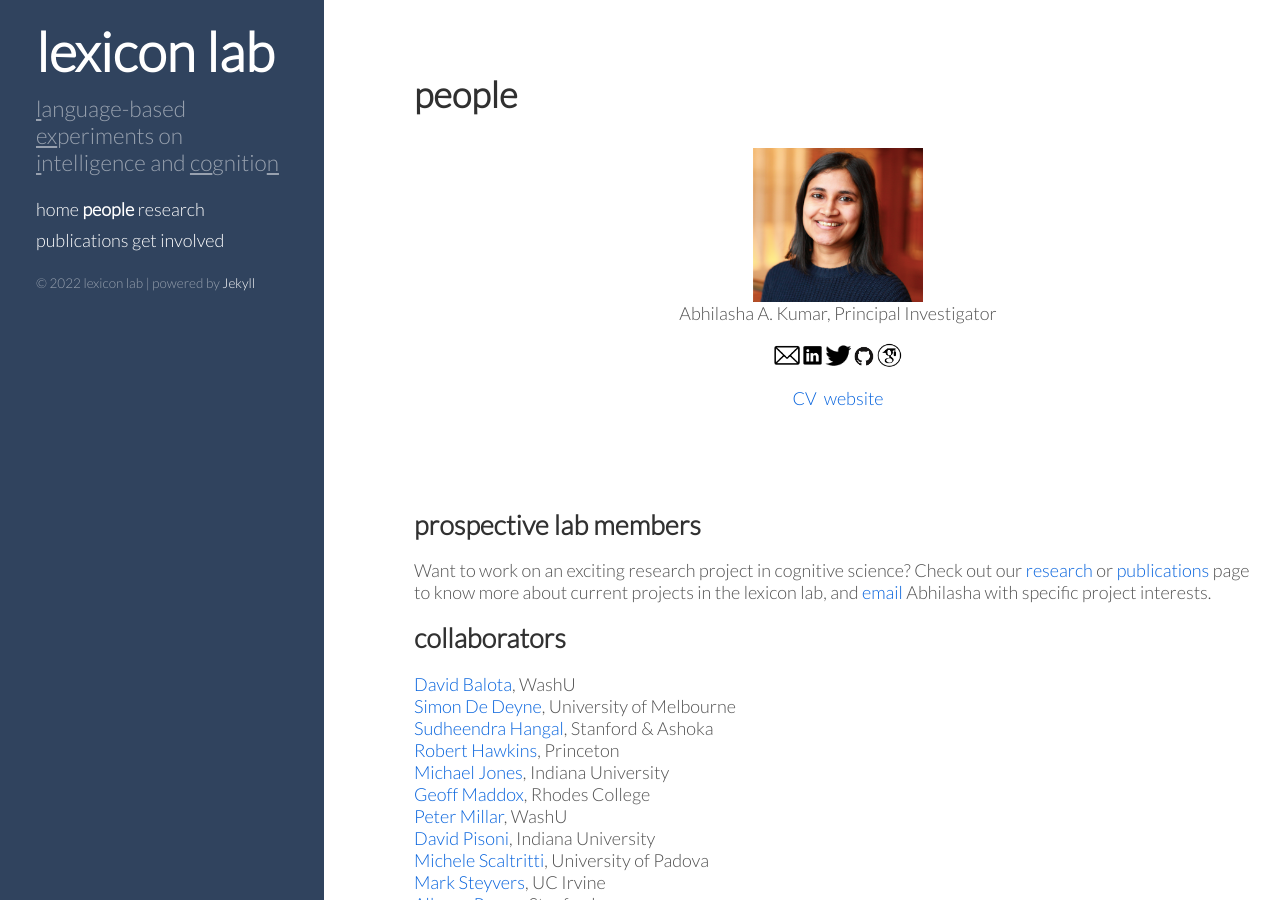
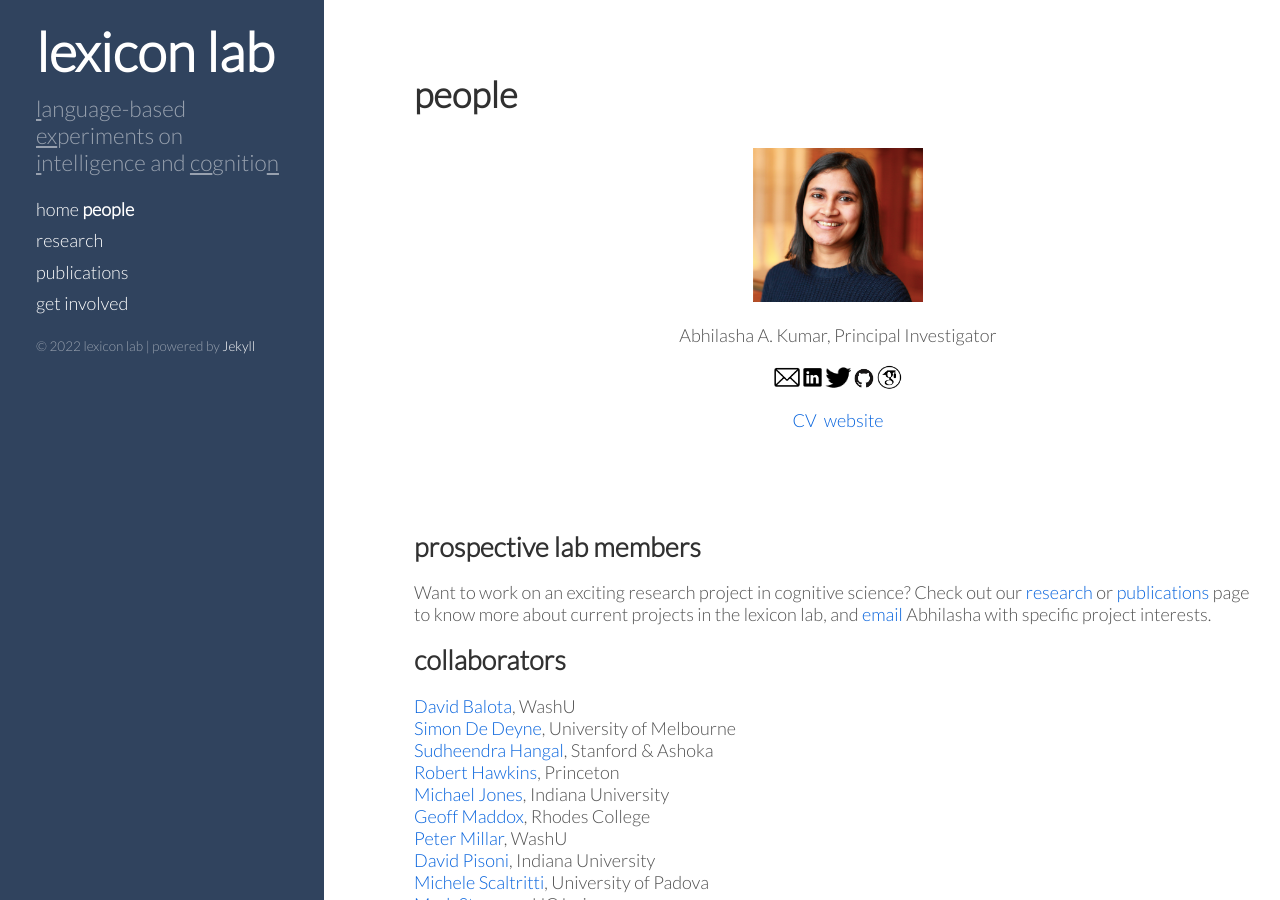
Before and after one commit to thelexiconlab/thelexiconlab.github.io, a Jekyll site: the page built from people.html, in a window 1280 px wide and 900 px high. Built offline with Jekyll 4.4.1, drawn with Linux system fonts in a browser that asks for light colours; Markdown is read by kramdown in place of the engine named in the settings.

Commit message:
fixed sidebar

```diff
--- a/_includes/sidebar.html
+++ b/_includes/sidebar.html
@@ -21,7 +21,7 @@
       {% for node in pages_list %}
         {% if node.title != null %}
           {% if node.layout == "page" %}
-            <a class="sidebar-nav-item{% if page.url == node.url %} active{% endif %}" href="{{ node.url }}">{{ node.title }}</a>
+            <a class="sidebar-nav-item{% if page.url == node.url %} active{% endif %}" href="{{ node.url }}">{{ node.title }}</a><br>
           {% endif %}
         {% endif %}
       {% endfor %}
--- a/people.html
+++ b/people.html
@@ -5,11 +5,11 @@ order: 2
 ---
 
 <head>
-    <link rel="preconnect" href="https://fonts.googleapis.com">
+<link rel="preconnect" href="https://fonts.googleapis.com">
 <link rel="preconnect" href="https://fonts.gstatic.com" crossorigin>
 <link href="https://fonts.googleapis.com/css2?family=Lato:wght@300&display=swap" rel="stylesheet">
 </head>
-<br><img src="/images/team/kumar.png" class="bioimage">
+<br><img src="/images/team/kumar.png" class="bioimage"><br>
 <div class = "biotext">
 <p>Abhilasha A. Kumar, Principal Investigator</p>
 <p><a href=mailto:kumaraa@iu.edu target="_blank"><img src ="/images/icons/email.png" alt="shared icon" class="iconimg"></a><a href=https://www.linkedin.com/in/abhilasha-kumar/ target="_blank"><img src ="/images/icons/linkedin.png" alt="shared icon" class="iconimg"></a><a href=https://twitter.com/abhilashaakumar target="_blank"><img src ="/images/icons/twitter.png" alt="shared icon" class="iconimg"></a><a href=https://github.com/abhilasha-kumar/ target="_blank"><img src ="/images/icons/git.png" alt="shared icon" class="iconimg"></a><a href=https://scholar.google.com/citations?user=wPMyJYsAAAAJ&hl=en target="_blank"><img src ="/images/icons/scholar.png" alt="shared icon" class="iconimg"></a></p>
```
